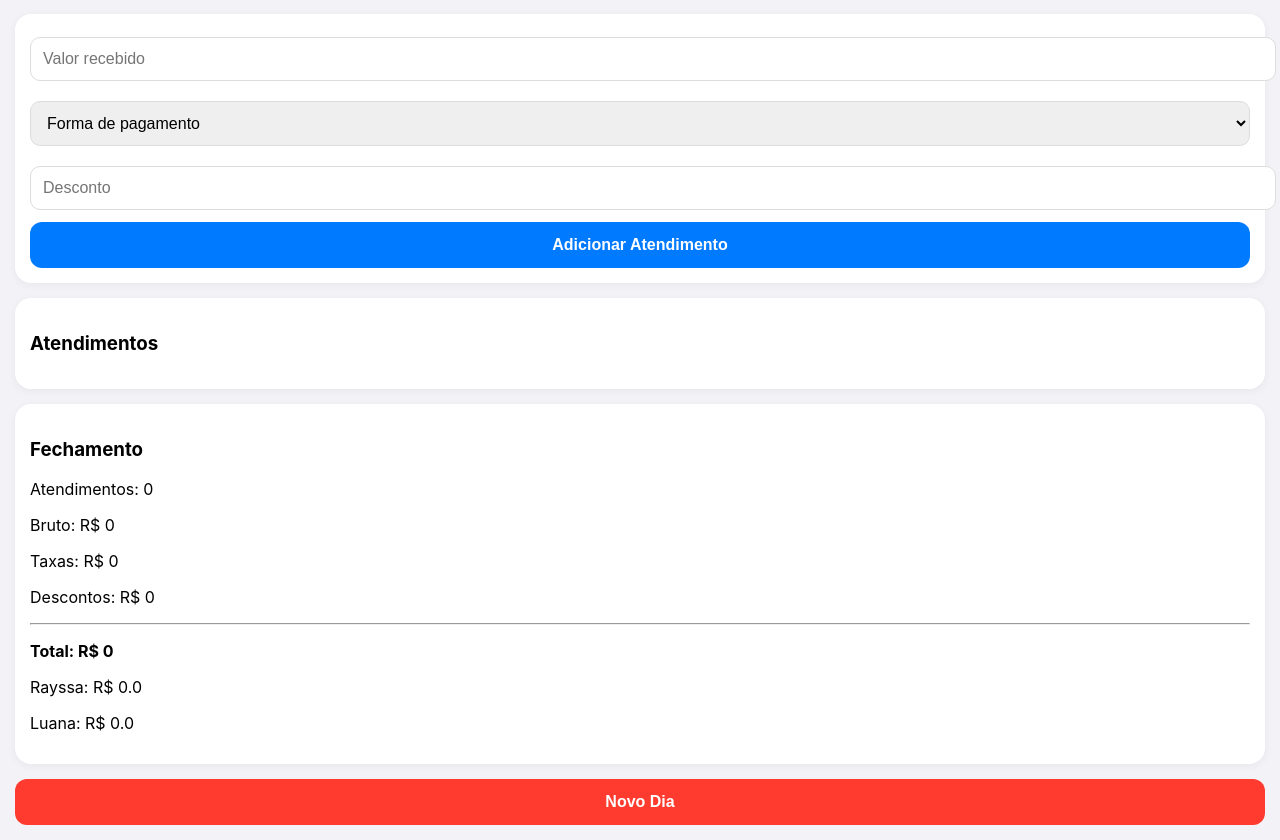
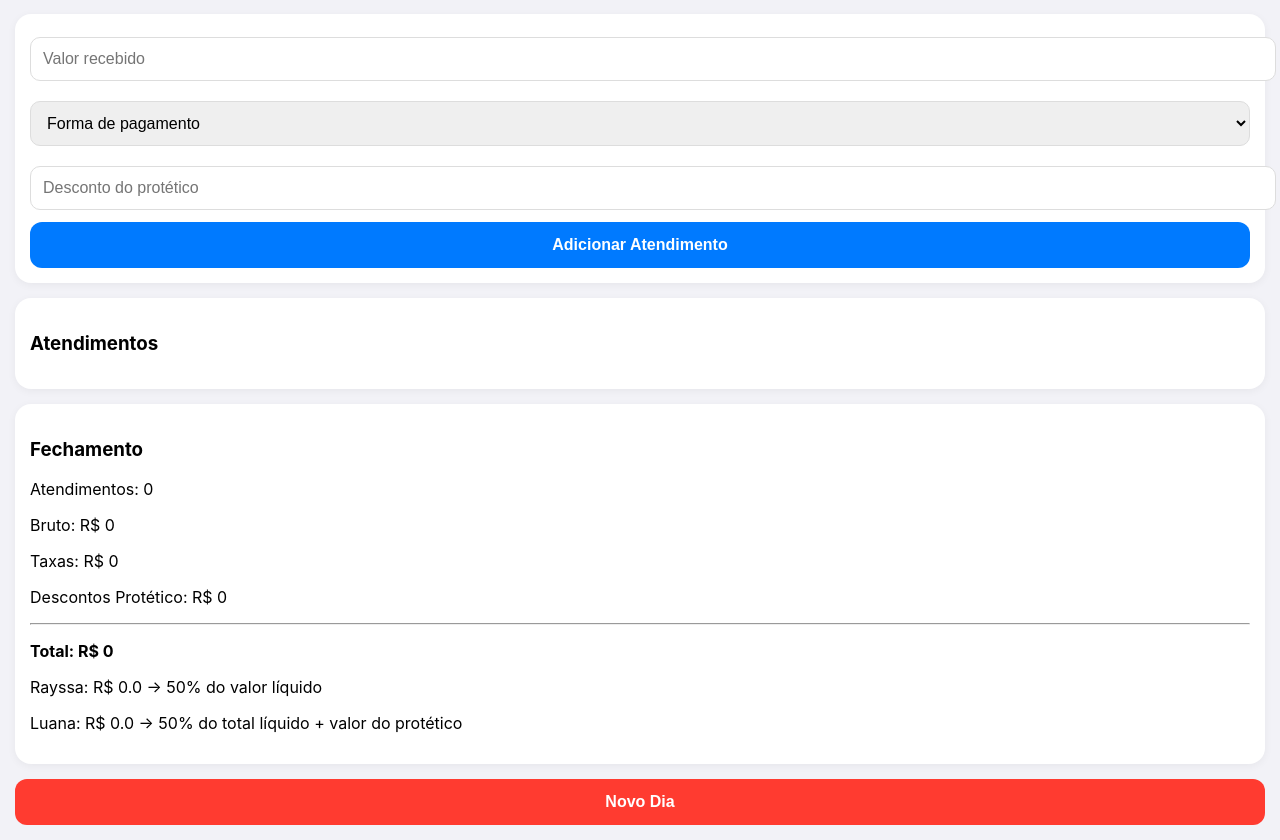
Before and after one commit to lucianovsp7/consultorio-rayssa, a Flask app: page / in a window 1280 px wide. Shown: the part 207-1047 px from the top of the page. Run offline with Flask 3, Linux system fonts and the light colour scheme.

Commit message:
ajuste regra protetico

```diff
--- a/app.py
+++ b/app.py
@@ -10,7 +10,8 @@ total_bruto = 0
 total_taxas = 0
 total_descontos = 0
 total_liquido = 0
-
+total_rayssa = 0
+total_luana = 0
 
 # =========================
 # ROTA PRINCIPAL
@@ -50,15 +51,19 @@ def index():
 
         return redirect("/")
 
+    total_rayssa = total_liquido / 2
+    total_luana = (total_liquido / 2) + total_descontos
+
     return render_template(
         "index.html",
         lancamentos=lancamentos,
         total_bruto=total_bruto,
         total_taxas=total_taxas,
         total_descontos=total_descontos,
-        total_liquido=total_liquido
+        total_liquido=total_liquido,
+        total_rayssa=total_rayssa,
+        total_luana=total_luana
     )
-
 
 # =========================
 # LIMPAR DIA
--- a/templates/index.html
+++ b/templates/index.html
@@ -121,7 +121,7 @@
             <option>Débito</option>
         </select>
 
-        <input type="number" step="0.01" name="desconto" placeholder="Desconto" required>
+        <input type="number" step="0.01" name="desconto" placeholder="Desconto do protético" required>
 
         <button class="btn-primary">Adicionar Atendimento</button>
 
@@ -143,7 +143,7 @@
                 <p>Bruto: R$ {{ l.valor_original }}</p>
                 <p>Taxa: R$ {{ l.taxa }}</p>
                 <p>Após taxa: R$ {{ l.valor_pos_taxa }}</p>
-                <p>Desconto: R$ {{ l.desconto }}</p>
+                <p>Desconto do protético: R$ {{ l.desconto }}</p>
                 <p class="valor">Líquido: R$ {{ l.valor_final }}</p>
             </div>
         </details>
@@ -156,13 +156,13 @@
     <p>Atendimentos: {{ lancamentos|length }}</p>
     <p>Bruto: R$ {{ total_bruto }}</p>
     <p>Taxas: R$ {{ total_taxas }}</p>
-    <p>Descontos: R$ {{ total_descontos }}</p>
+    <p>Descontos Protético: R$ {{ total_descontos }}</p>
 
     <hr>
 
     <p><strong>Total: R$ {{ total_liquido }}</strong></p>
-    <p>Rayssa: R$ {{ total_liquido / 2 }}</p>
-    <p>Luana: R$ {{ total_liquido / 2 }}</p>
+    <p>Rayssa: R$ {{ total_rayssa }} -> 50% do valor líquido</p>
+    <p>Luana: R$ {{ total_luana }} -> 50% do total líquido + valor do protético</p>
 </div>
 
 <a href="/limpar">
```
